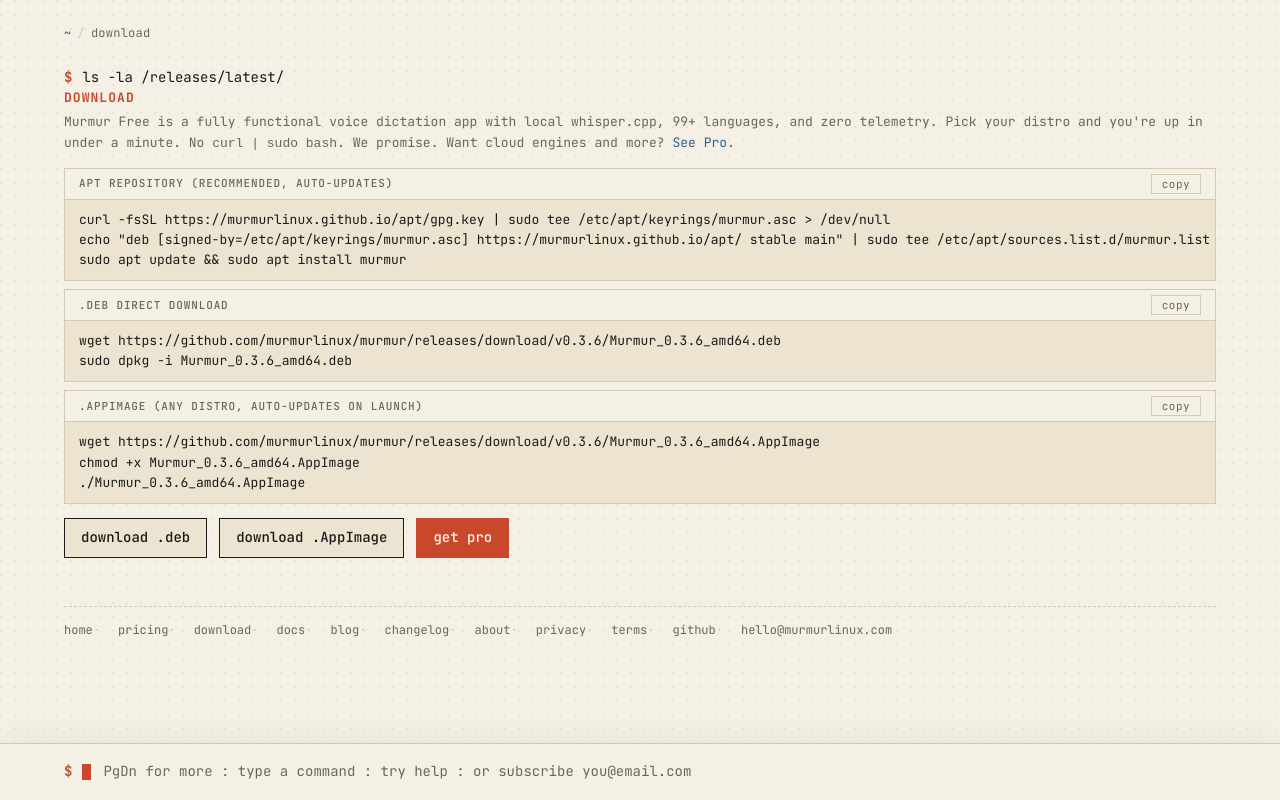
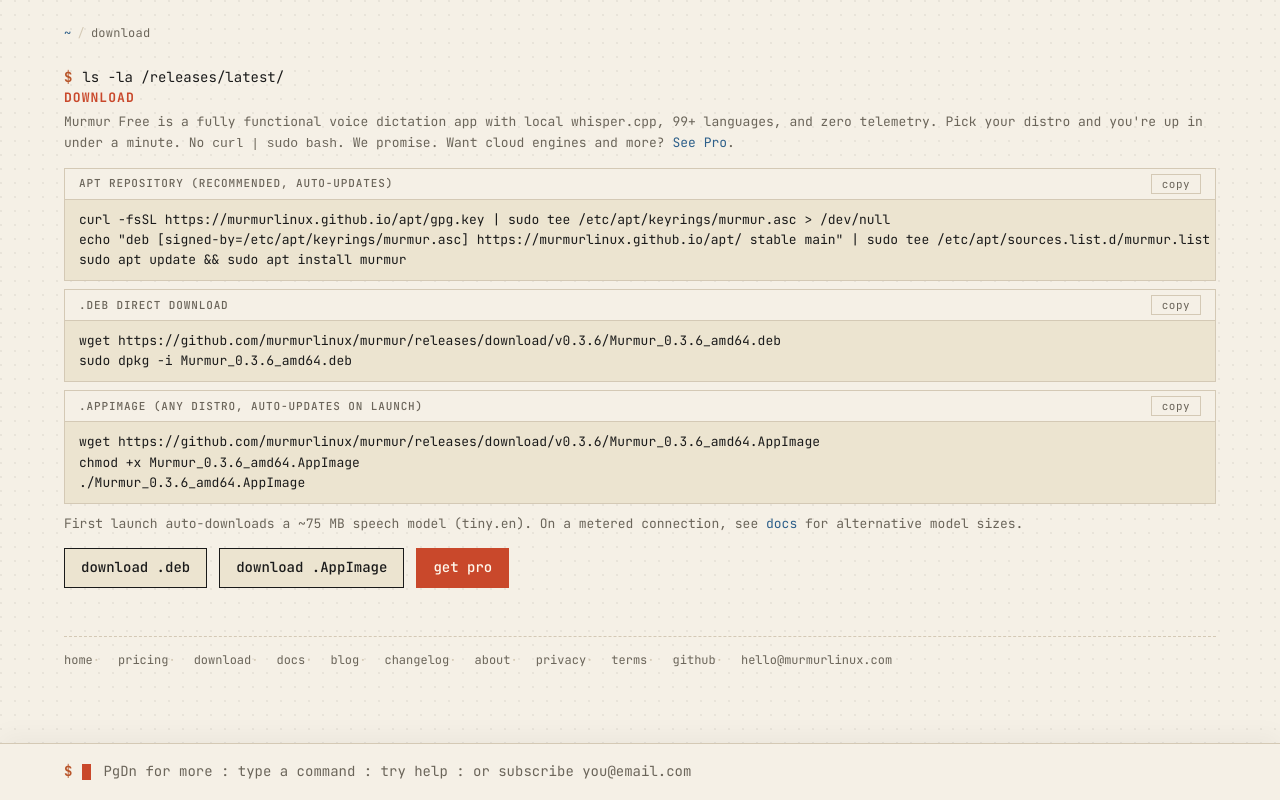
Before and after one commit to murmurlinux/murmur-web, a Next.js app: page /download in a window 1280 px wide. Built offline with nearby package versions, Linux system fonts and the light colour scheme.

Commit message:
style(download): align header + CTA with content-page pattern (#42)
- Header + CTA row now match /pricing and other content pages
- Model-size note: first launch auto-downloads ~75 MB speech model
- Arch framing aligned to docs (planned, not stable)

```diff
--- a/src/app/download/page.tsx
+++ b/src/app/download/page.tsx
@@ -43,6 +43,8 @@
 ./${appImageFilename}`}</pre>
       </div>
 
+      <p className="muted" style={{ marginTop: 10, fontSize: 13 }}>First launch auto-downloads a ~75 MB speech model (tiny.en). On a metered connection, see <Link href="/docs">docs</Link> for alternative model sizes.</p>
+
       <div className="cta-row" style={{ marginTop: 14 }}>
         <a href={debUrl} className="cta">download .deb</a>
         <a href={appImageUrl} className="cta">download .AppImage</a>
```
